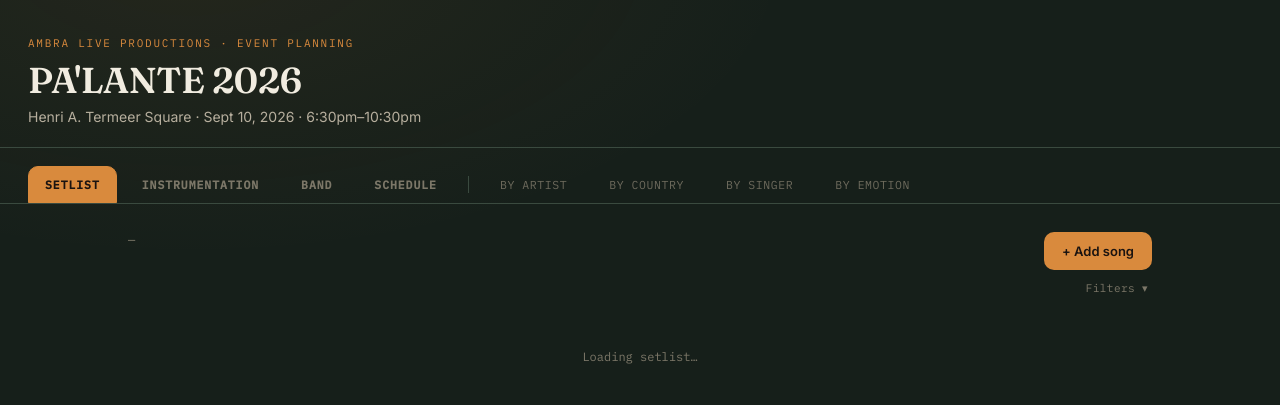
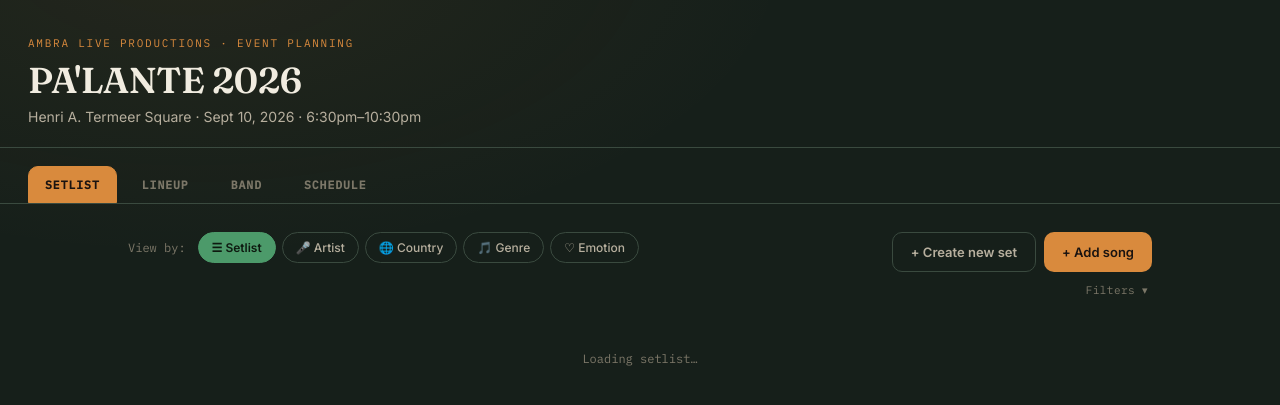
Before and after one commit to ZareEnterprises/zareenterprises.github.io, a Jekyll site: the page built from pages/ambra-index.markdown, in a window 1280 px wide. Shown: the top 405 px of the page. Built offline with Jekyll 4.4.1, drawn with Linux system fonts in a browser that asks for light colours.

Commit message:
ambra app3

```diff
--- a/_layouts/ambra/index.html
+++ b/_layouts/ambra/index.html
@@ -19,23 +19,26 @@
 
 <nav class="tabs" id="tabs">
   <button class="tab-btn primary active" data-tab="table">Setlist</button>
-  <button class="tab-btn primary" data-tab="instrumentation">Instrumentation</button>
+  <button class="tab-btn primary" data-tab="instrumentation">Lineup</button>
   <button class="tab-btn primary" data-tab="band">Band</button>
   <button class="tab-btn primary" data-tab="schedule">Schedule</button>
-  <span class="tab-divider"></span>
-  <button class="tab-btn viz" data-tab="artist">By Artist</button>
-  <button class="tab-btn viz" data-tab="country">By Country</button>
-  <button class="tab-btn viz" data-tab="singer">By Singer</button>
-  <button class="tab-btn viz" data-tab="emotion">By Emotion</button>
 </nav>
 
 <main>
 
   <div id="view-table">
     <div class="toolbar">
-      <span class="mono-label" id="song-count">—</span>
+      <div class="view-by-bar">
+        <span class="mono-label">View by:</span>
+        <button class="pill active" data-view="table">☰ Setlist</button>
+        <button class="pill" data-view="artist">🎤 Artist</button>
+        <button class="pill" data-view="country">🌐 Country</button>
+        <button class="pill" data-view="genre">🎵 Genre</button>
+        <button class="pill" data-view="emotion">♡ Emotion</button>
+      </div>
       <div class="toolbar-actions">
         <div style="display:flex;gap:8px">
+          <button class="btn ghost" id="btn-new-set">+ Create new set</button>
           <button class="btn" id="btn-add-song">+ Add song</button>
         </div>
         <div class="filters-anchor">
@@ -44,11 +47,14 @@
             <div class="filter-section">
               <span class="label">Show:</span>
               <div class="filter-chips-wrap">
-                <label class="filter-chip active"><input type="checkbox" data-field="arranger" checked> Arranger</label>
-                <label class="filter-chip active"><input type="checkbox" data-field="tonality" checked> Tonality</label>
-                <label class="filter-chip active"><input type="checkbox" data-field="version" checked> Customized version</label>
-                <label class="filter-chip active"><input type="checkbox" data-field="guests" checked> Special guest</label>
-                <label class="filter-chip active"><input type="checkbox" data-field="comments" checked> Comments</label>
+                <label class="filter-chip active"><input type="checkbox" data-field="song" checked> Song</label>
+                <label class="filter-chip active"><input type="checkbox" data-field="genre" checked> Genre</label>
+                <label class="filter-chip active"><input type="checkbox" data-field="country" checked> Country</label>
+                <label class="filter-chip active"><input type="checkbox" data-field="duration" checked> Duration</label>
+                <label class="filter-chip"><input type="checkbox" data-field="arranger"> Arranger</label>
+                <label class="filter-chip"><input type="checkbox" data-field="version"> Customized version</label>
+                <label class="filter-chip"><input type="checkbox" data-field="guests"> Special guest</label>
+                <label class="filter-chip"><input type="checkbox" data-field="comments"> Comments</label>
               </div>
             </div>
             <div class="filter-section">
@@ -60,15 +66,46 @@
         </div>
       </div>
     </div>
+
+    <div id="setlist-table-view">
       <div id="sets-container">
         <div class="status">Loading setlist…</div>
+      </div>
+    </div>
+
+    <div id="setlist-chart-view" style="display:none">
+      <div id="chart-artist-wrap" class="chart-wrap" style="display:none">
+        <h3>Songs by artist</h3>
+        <canvas id="chart-artist" height="140"></canvas>
+        <div class="chart-list" id="list-artist"></div>
+      </div>
+      <div id="chart-country-wrap" class="chart-wrap" style="display:none">
+        <h3>Artists by country of origin</h3>
+        <canvas id="chart-country" height="140"></canvas>
+        <div class="chart-list" id="list-country"></div>
+      </div>
+      <div id="chart-genre-wrap" class="chart-wrap" style="display:none">
+        <h3>Songs by genre</h3>
+        <canvas id="chart-genre" height="140"></canvas>
+        <div class="chart-list" id="list-genre"></div>
+      </div>
+      <div id="chart-emotion-wrap" style="display:none">
+        <div class="chart-wrap">
+          <h3>Emotional arc of the show</h3>
+          <canvas id="chart-emotion-timeline" height="90"></canvas>
+        </div>
+        <div class="chart-wrap small-chart">
+          <h3>Emotion distribution</h3>
+          <canvas id="chart-emotion" height="60"></canvas>
+        </div>
+      </div>
     </div>
   </div>
 
   <div id="view-instrumentation" style="display:none">
     <div class="set-block">
       <div class="instr-head">
-        <span>Song</span><span>Tonality</span><span>Singer(s)</span><span>Instruments</span><span>Special guest</span>
+        <span>Song</span><span>Tonality<span class="header-note">Original</span></span><span>Singer(s)</span><span>Instruments</span><span>Special guest</span>
       </div>
       <div id="instr-container"></div>
     </div>
@@ -93,43 +130,13 @@
 
   <div id="view-schedule" style="display:none">
     <div class="toolbar">
-      <span class="mono-label">Run of show — 8:00am to midnight</span>
-      <button class="btn" id="btn-new-set-schedule">+ Create new set</button>
+      <span class="mono-label">Run of show — read-only view of your Setlist times</span>
     </div>
-    <div class="schedule-wrap">
+    <div class="schedule-wrap compact">
       <div class="schedule-ruler" id="schedule-ruler"></div>
       <div class="schedule-track" id="schedule-track"></div>
     </div>
     <div id="schedule-unscheduled"></div>
-  </div>
-
-  <div id="view-artist" style="display:none" class="chart-wrap">
-    <h3>Songs by artist</h3>
-    <canvas id="chart-artist" height="140"></canvas>
-    <div class="chart-list" id="list-artist"></div>
-  </div>
-
-  <div id="view-country" style="display:none" class="chart-wrap">
-    <h3>Artists by country of origin</h3>
-    <canvas id="chart-country" height="140"></canvas>
-    <div class="chart-list" id="list-country"></div>
-  </div>
-
-  <div id="view-singer" style="display:none" class="chart-wrap">
-    <h3>Songs by singer</h3>
-    <canvas id="chart-singer" height="140"></canvas>
-    <div class="chart-list" id="list-singer"></div>
-  </div>
-
-  <div id="view-emotion" style="display:none">
-    <div class="chart-wrap">
-      <h3>Emotional arc of the show</h3>
-      <canvas id="chart-emotion-timeline" height="90"></canvas>
-    </div>
-    <div class="chart-wrap small-chart">
-      <h3>Emotion distribution</h3>
-      <canvas id="chart-emotion" height="60"></canvas>
-    </div>
   </div>
 
 </main>
@@ -216,7 +223,7 @@ let songInstruments = [];
 let genres = [];
 let instrumentCatalog = [];
 let charts = {};
-let visibleFields = { arranger:true, tonality:true, version:true, guests:true, comments:true };
+let visibleFields = { song:true, genre:true, country:true, duration:true, arranger:false, version:false, guests:false, comments:false };
 let openPanel = null;
 let singerSortOrder = [];
 
@@ -269,6 +276,14 @@ function groupBySet(){
   return { groups, unassigned };
 }
 
+function getActiveInfoColumns(){
+  return [
+    { key:'genre', label:'Genre' },
+    { key:'country', label:'Country' },
+    { key:'duration', label:'Duration' },
+  ].filter(c => visibleFields[c.key]);
+}
+
 function renderSongRow(song, containerSetName, draggableOn){
   const row = document.createElement('div');
   row.className = 'song-row';
@@ -276,41 +291,36 @@ function renderSongRow(song, containerSetName, draggableOn){
   row.dataset.songId = song.id;
   row.dataset.origin = containerSetName;
   const emo = song.emotion_level || 'media';
-  const singersArr = (song.singers || '').split('/').map(s => s.trim()).filter(Boolean);
-  let singerColorCss = '', singerBorderCss = '';
-  if(singersArr.length > 1){
-    singerColorCss = hexToRgba(MULTI_SINGER_COLOR, 0.22);
-    singerBorderCss = MULTI_SINGER_COLOR;
-  } else if(singersArr.length === 1){
-    singerColorCss = hexToRgba(singerColor(singersArr[0]), 0.22);
-    singerBorderCss = singerColor(singersArr[0]);
+  const activeCols = getActiveInfoColumns();
+  const gridCols = `2fr repeat(${activeCols.length || 1}, 1fr)`;
+
+  const cellsHtml = activeCols.map(c => {
+    if(c.key === 'genre'){
+      return `<div class="cell combobox-field small-combo">
+        <input class="inline-edit genre-edit" data-id="${song.id}" value="${escapeAttr(song.genero || '')}" placeholder="Genre" autocomplete="off">
+        <div class="combo-panel" style="display:none"></div>
+      </div>`;
     }
-  const singerLabel = singersArr.length ? singersArr.join(', ') : 'Select singer(s)';
-  const tonalityDisplay = formatTonality(song);
+    if(c.key === 'country'){
+      return `<input class="inline-edit info-edit cell" data-id="${song.id}" data-field="artist_country" value="${escapeAttr(song.artist_country || '')}" placeholder="Country">`;
+    }
+    return `<input class="inline-edit info-edit cell" data-id="${song.id}" data-field="duration" value="${escapeAttr(song.duration || '')}" placeholder="Duration">`;
+  }).join('');
 
   row.innerHTML = `
     <div class="dimmer ${emo}"><i></i></div>
-    <div class="song-main">
+    <div class="song-grid-row" style="grid-template-columns:${gridCols}">
+      <div class="cell song-cell">
         <input class="inline-edit title-edit" data-id="${song.id}" data-field="song_name" value="${escapeAttr(song.song_name || '')}" placeholder="Song title">
-      <input class="inline-edit artist-edit" data-id="${song.id}" data-field="artist" value="${escapeAttr(song.artist || '')}" placeholder="Artist">
-      <div class="aligned-info">
-        <div class="combobox-field small-combo">
-          <input class="inline-edit genre-edit" data-id="${song.id}" value="${escapeAttr(song.genero || '')}" placeholder="Style" autocomplete="off">
-          <div class="combo-panel" style="display:none"></div>
+        ${visibleFields.song ? `<input class="inline-edit artist-edit" data-id="${song.id}" data-field="artist" value="${escapeAttr(song.artist || '')}" placeholder="Artist">` : ''}
       </div>
-        <input class="inline-edit info-edit" data-id="${song.id}" data-field="artist_country" value="${escapeAttr(song.artist_country || '')}" placeholder="Country">
-        <div class="expandable" data-kind="singers" data-song-id="${song.id}">
-          <button type="button" class="condensed-btn singer-btn" style="background:${singerColorCss};border-color:${singerBorderCss}">${escapeHtml(singerLabel)}</button>
-        </div>
-        <input class="inline-edit info-edit" data-id="${song.id}" data-field="duration" value="${escapeAttr(song.duration || '')}" placeholder="Duration">
+      ${cellsHtml}
     </div>
     <div class="caption-line">
       ${visibleFields.arranger && song.arranger ? `<span>${escapeHtml(song.arranger)}</span>` : ''}
-        ${visibleFields.tonality && tonalityDisplay ? `<span>${escapeHtml(tonalityDisplay)}</span>` : ''}
       ${visibleFields.version && song.youtube_link ? `<span><a href="${escapeAttr(song.youtube_link)}" target="_blank">customized version ↗</a></span>` : ''}
       ${visibleFields.comments && song.comments ? `<span>${escapeHtml(song.comments)}</span>` : ''}
       ${visibleFields.guests && song.guests ? `<span class="guest-tag">✦ ${escapeHtml(song.guests)}</span>` : ''}
-      </div>
     </div>
     <div class="row-actions">
       <button class="btn ghost small edit-btn" data-id="${song.id}">Edit</button>
@@ -334,7 +344,10 @@ function formatTonality(song){
 function columnHeader(){
   const h = document.createElement('div');
   h.className = 'aligned-header';
-  h.innerHTML = `<span></span><span class="col-labels"><span>Style</span><span>Country</span><span>Singer</span><span>Duration</span></span><span></span>`;
+  const activeCols = getActiveInfoColumns();
+  const gridCols = `2fr repeat(${activeCols.length || 1}, 1fr)`;
+  const labels = `<span>Song</span>` + activeCols.map(c => `<span>${c.label}</span>`).join('');
+  h.innerHTML = `<span></span><span class="col-labels" style="grid-template-columns:${gridCols}">${labels}</span><span></span>`;
   return h;
 }
 
@@ -1126,25 +1139,37 @@ function parseDurationMinutes(str){
 }
 
 function renderSchedule(){
-  const PX_PER_HOUR = 64;
-  const START_HOUR = 8;
-  const END_HOUR = 24;
-  const totalHeight = (END_HOUR - START_HOUR) * PX_PER_HOUR;
+  const scheduledSets = sets.filter(s => s.set_time);
+  let startHour = 8, endHour = 24;
+  if(scheduledSets.length){
+    const times = scheduledSets.map(s => {
+      const [hh, mm] = s.set_time.split(':').map(Number);
+      return hh + mm/60;
+    });
+    const durEndTimes = scheduledSets.map(s => {
+      const [hh, mm] = s.set_time.split(':').map(Number);
+      return hh + mm/60 + parseDurationMinutes(s.set_duration)/60;
+    });
+    startHour = Math.max(0, Math.floor(Math.min(...times)) - 1);
+    endHour = Math.min(24, Math.ceil(Math.max(...durEndTimes)) + 1);
+  }
+  const PX_PER_HOUR = 46;
+  const totalHeight = (endHour - startHour) * PX_PER_HOUR;
 
   const ruler = document.getElementById('schedule-ruler');
   ruler.style.height = totalHeight + 'px';
   let rulerHtml = '';
-  for(let h = START_HOUR; h <= END_HOUR; h++){
-    const label = h === 24 ? '12:00am' : h > 12 ? `${h-12}:00pm` : h === 12 ? '12:00pm' : `${h}:00am`;
-    rulerHtml += `<div class="ruler-mark" style="top:${(h-START_HOUR)*PX_PER_HOUR}px">${label}</div>`;
+  for(let h = startHour; h <= endHour; h++){
+    const label = h === 24 || h === 0 ? '12:00am' : h > 12 ? `${h-12}:00pm` : h === 12 ? '12:00pm' : `${h}:00am`;
+    rulerHtml += `<div class="ruler-mark" style="top:${(h-startHour)*PX_PER_HOUR}px">${label}</div>`;
   }
   ruler.innerHTML = rulerHtml;
 
   const track = document.getElementById('schedule-track');
   track.style.height = totalHeight + 'px';
   track.innerHTML = '';
-  for(let h = START_HOUR; h <= END_HOUR; h++){
-    track.innerHTML += `<div class="track-line" style="top:${(h-START_HOUR)*PX_PER_HOUR}px"></div>`;
+  for(let h = startHour; h <= endHour; h++){
+    track.innerHTML += `<div class="track-line" style="top:${(h-startHour)*PX_PER_HOUR}px"></div>`;
   }
 
   const unscheduledEl = document.getElementById('schedule-unscheduled');
@@ -1154,11 +1179,10 @@ function renderSchedule(){
   sets.forEach(s => {
     if(!s.set_time){ unscheduled.push(s); return; }
     const [hh, mm] = s.set_time.split(':').map(Number);
-    const startMinutes = (hh * 60 + mm) - START_HOUR * 60;
-    if(startMinutes < 0 || startMinutes > (END_HOUR - START_HOUR) * 60) { unscheduled.push(s); return; }
+    const startMinutes = (hh * 60 + mm) - startHour * 60;
     const durMin = parseDurationMinutes(s.set_duration);
     const top = (startMinutes / 60) * PX_PER_HOUR;
-    const height = Math.max((durMin / 60) * PX_PER_HOUR, 22);
+    const height = Math.max((durMin / 60) * PX_PER_HOUR, 20);
     const block = document.createElement('div');
     block.className = 'schedule-block';
     block.style.top = top + 'px';
@@ -1171,7 +1195,7 @@ function renderSchedule(){
   });
 
   if(unscheduled.length){
-    unscheduledEl.innerHTML = `<p class="hint" style="margin-top:20px">Not scheduled yet (no time set): ${unscheduled.map(s => escapeHtml(s.set_number)).join(', ')} — set a time for them in the Setlist tab.</p>`;
+    unscheduledEl.innerHTML = `<p class="hint" style="margin-top:16px">Not scheduled yet (no time set): ${unscheduled.map(s => escapeHtml(s.set_number)).join(', ')} — set a time for them in the Setlist tab.</p>`;
   }
 }
 
@@ -1179,13 +1203,26 @@ document.querySelectorAll('.tab-btn').forEach(btn => {
   btn.addEventListener('click', () => {
     document.querySelectorAll('.tab-btn').forEach(b => b.classList.remove('active'));
     btn.classList.add('active');
-    ['table','instrumentation','band','schedule','artist','country','singer','emotion'].forEach(v => {
+    ['table','instrumentation','band','schedule'].forEach(v => {
       document.getElementById('view-'+v).style.display = (v === btn.dataset.tab) ? 'block' : 'none';
     });
     if(btn.dataset.tab === 'instrumentation') renderInstrumentation();
     else if(btn.dataset.tab === 'band') renderBand();
     else if(btn.dataset.tab === 'schedule') renderSchedule();
-    else if(!['table'].includes(btn.dataset.tab)) renderChart(btn.dataset.tab);
+  });
+});
+
+document.querySelectorAll('.view-by-bar .pill').forEach(pill => {
+  pill.addEventListener('click', () => {
+    document.querySelectorAll('.view-by-bar .pill').forEach(p => p.classList.remove('active'));
+    pill.classList.add('active');
+    const view = pill.dataset.view;
+    document.getElementById('setlist-table-view').style.display = view === 'table' ? 'block' : 'none';
+    document.getElementById('setlist-chart-view').style.display = view === 'table' ? 'none' : 'block';
+    ['artist','country','genre','emotion'].forEach(v => {
+      document.getElementById('chart-'+v+'-wrap').style.display = (v === view) ? 'block' : 'none';
+    });
+    if(view !== 'table') renderChart(view);
   });
 });
 
@@ -1270,7 +1307,7 @@ function renderChart(kind){
   }
   if(kind === 'artist') renderChartWithList('artist','artist','chart-artist','list-artist', '#D98A3D');
   if(kind === 'country') renderChartWithList('country','artist_country','chart-country','list-country', '#B23F3A');
-  if(kind === 'singer') renderChartWithList('singer','singers','chart-singer','list-singer', '#7FA6A0');
+  if(kind === 'genre') renderChartWithList('genre','genero','chart-genre','list-genre', '#7FA6A0');
 }
 
 async function reload(){
--- a/assets/css/ambra-app.css
+++ b/assets/css/ambra-app.css
@@ -65,7 +65,16 @@ nav.tabs{
 
 main{ padding:28px; max-width:1080px; margin:0 auto; }
 
-.toolbar{ display:flex; justify-content:space-between; align-items:flex-start; margin-bottom:18px; gap:10px; flex-wrap:wrap; }
+.toolbar{ display:flex; justify-content:space-between; align-items:flex-start; margin-bottom:18px; gap:14px; flex-wrap:wrap; }
+.view-by-bar{ display:flex; align-items:center; gap:6px; flex-wrap:wrap; }
+.view-by-bar .mono-label{ margin-right:6px; }
+.pill{
+  font-family:'Inter',sans-serif; font-size:12px; font-weight:500;
+  background:none; border:1px solid var(--line); color:var(--text-muted);
+  padding:7px 13px; border-radius:20px; cursor:pointer; transition:.15s;
+}
+.pill:hover{ border-color:var(--gold); color:var(--text); }
+.pill.active{ background:var(--green); border-color:var(--green); color:#0e1a10; font-weight:600; }
 .toolbar-actions{ display:flex; flex-direction:column; align-items:flex-end; gap:6px; }
 .filters-anchor{ position:relative; }
 .filters-link{
@@ -107,7 +116,11 @@ main{ padding:28px; max-width:1080px; margin:0 auto; }
   display:grid; grid-template-columns:6px 1fr auto; gap:14px;
   padding:6px 20px 6px; align-items:center;
 }
-.col-labels{ display:grid; grid-template-columns:repeat(4, 1fr); gap:10px; font-family:'IBM Plex Mono',monospace; font-size:11.5px; font-weight:500; text-transform:uppercase; letter-spacing:.07em; color:var(--gold-bright); }
+.col-labels{ display:grid; gap:10px; font-family:'IBM Plex Mono',monospace; font-size:11.5px; font-weight:500; text-transform:uppercase; letter-spacing:.07em; color:var(--gold-bright); }
+
+.song-grid-row{ display:grid; gap:10px; align-items:center; margin-bottom:8px; }
+.cell{ min-width:0; }
+.song-cell{ display:flex; flex-direction:column; gap:3px; }
 
 .song-row{
   display:grid; grid-template-columns:6px 1fr auto; gap:14px; align-items:stretch;
@@ -125,12 +138,12 @@ main{ padding:28px; max-width:1080px; margin:0 auto; }
 .dimmer.media i{ height:66%; background:var(--emo-media); }
 .dimmer.alta i{ height:100%; background:var(--emo-alta); box-shadow:0 0 10px rgba(225,74,62,0.5); }
 
-.song-main .title-edit{ font-family:'Fraunces',serif; font-weight:600; font-size:17px; margin:0 0 3px; width:100%; }
-.song-main .artist-edit{ font-family:'Inter',sans-serif; font-weight:400; font-size:13.5px; color:var(--text-muted); margin:0 0 8px; width:100%; }
+.song-cell .title-edit{ font-family:'Fraunces',serif; font-weight:600; font-size:17px; margin:0; width:100%; }
+.song-cell .artist-edit{ font-family:'Inter',sans-serif; font-weight:400; font-size:13.5px; color:var(--text-muted); margin:0; width:100%; }
 .inline-edit{ background:none; border:1px solid transparent; color:var(--text); padding:2px 4px; border-radius:5px; transition:.12s; }
 .inline-edit:hover{ border-color:var(--line); }
 .inline-edit:focus{ background:var(--bg); border-color:var(--gold); outline:none; }
-.aligned-info .inline-edit{ font-size:13px; font-family:'Inter',sans-serif; width:100%; }
+.cell.info-edit{ font-size:13px; font-family:'Inter',sans-serif; width:100%; }
 
 .aligned-info{ display:grid; grid-template-columns:repeat(4, 1fr); gap:10px; margin-bottom:8px; align-items:center; }
 .info-cell{ font-size:13px; color:var(--text); display:flex; align-items:center; gap:6px; }
@@ -175,6 +188,7 @@ main{ padding:28px; max-width:1080px; margin:0 auto; }
 .instr-row input, .band-row input{ width:100%; background:var(--bg); border:1px solid var(--line); color:var(--text); padding:8px 10px; border-radius:7px; font-size:12.5px; font-family:'Inter',sans-serif; }
 .instr-head, .band-head{ display:grid; gap:12px; padding:11px 16px; font-family:'IBM Plex Mono',monospace; font-size:11.5px; font-weight:500; text-transform:uppercase; letter-spacing:.06em; color:var(--gold-bright); background:var(--surface-2); border-bottom:1px solid var(--line); }
 .instr-head{ grid-template-columns:1.1fr .9fr 1fr 1fr .9fr; }
+.instr-head span:nth-child(2){ display:flex; justify-content:space-between; align-items:center; }
 .tonality-cell{ display:flex; align-items:center; gap:7px; }
 .tonality-cell input[type=checkbox]{ accent-color:var(--gold); flex-shrink:0; }
 .tonality-cell input[type=text]{ flex:1; min-width:0; }
@@ -271,7 +285,8 @@ main{ padding:28px; max-width:1080px; margin:0 auto; }
 .status{ font-family:'IBM Plex Mono',monospace; font-size:12px; color:var(--text-faint); text-align:center; padding:34px; }
 
 /* Schedule */
-.schedule-wrap{ display:grid; grid-template-columns:80px 1fr; gap:0; background:var(--surface); border:1px solid var(--line); border-radius:var(--radius); overflow:hidden; }
+.schedule-wrap{ display:grid; grid-template-columns:70px 1fr; gap:0; background:var(--surface); border:1px solid var(--line); border-radius:var(--radius); overflow:hidden; }
+.schedule-wrap.compact{ max-height:420px; }
 .schedule-ruler{ position:relative; border-right:1px solid var(--line); background:var(--surface-2); }
 .ruler-mark{ position:absolute; left:0; right:0; transform:translateY(-50%); font-family:'IBM Plex Mono',monospace; font-size:10.5px; color:var(--text-faint); padding:0 10px; text-align:right; }
 .schedule-track{ position:relative; }
```
Also changed, not shown: other parts of _layouts/ambra/index.html (+1 -1 lines). Lines whose indentation alone changed are shown as unchanged.
